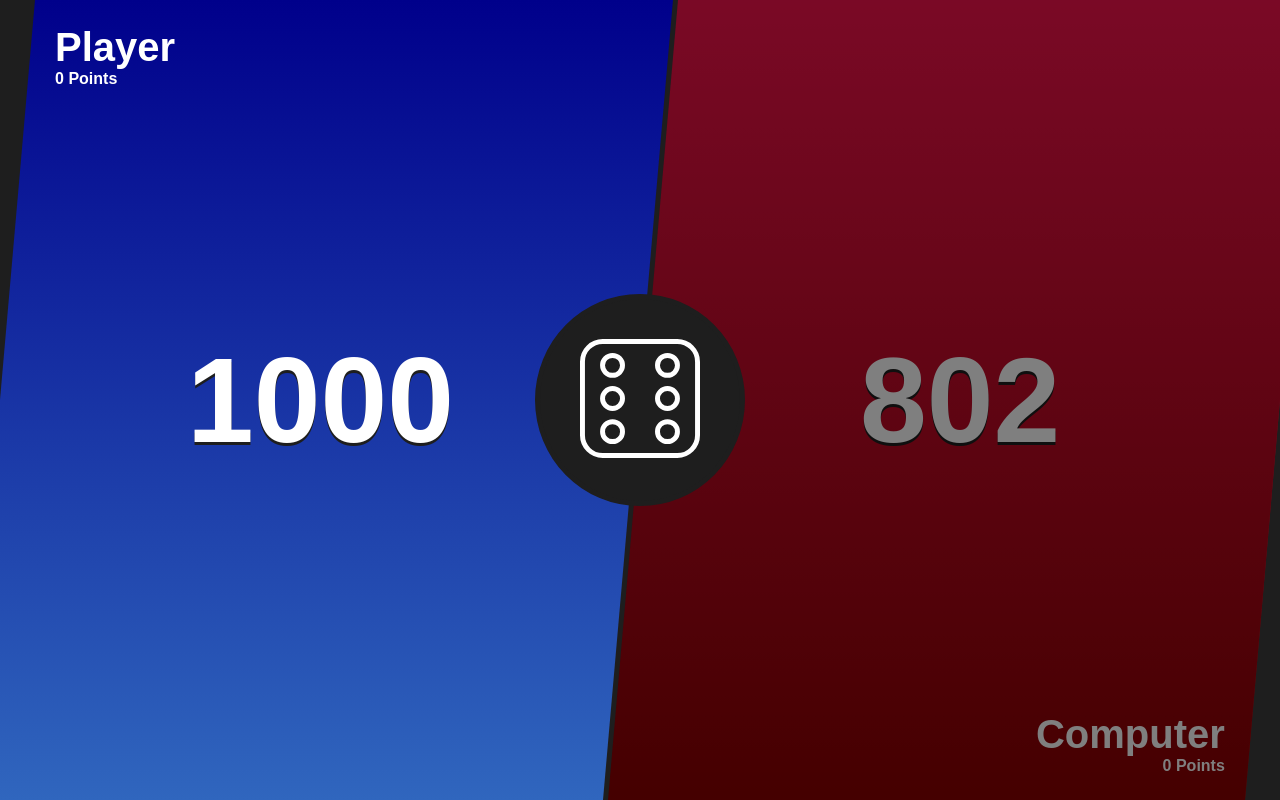
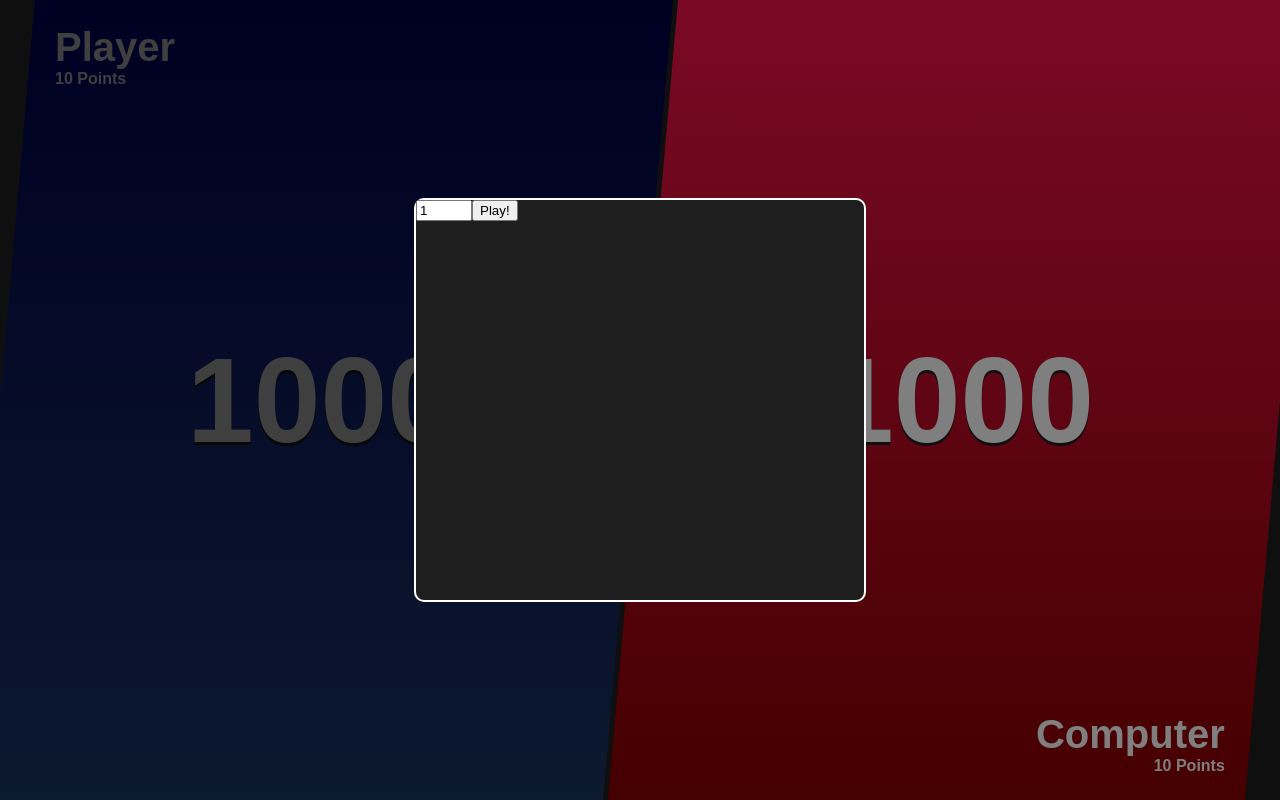
Before and after one commit to bascott5/death-rolls, an Angular app: page /offline-game in a window 1280 px wide. Built offline with nearby package versions, Linux system fonts and the light colour scheme.

Commit message:
Can make bets

```diff
--- a/src/components/modal/modal.component.css
+++ b/src/components/modal/modal.component.css
@@ -10,6 +10,7 @@
     left: 0;
     right: 0;
     bottom: 0;
+    z-index: 2;
 }
 
 #modal {
--- a/src/components/opponent/opponent.component.ts
+++ b/src/components/opponent/opponent.component.ts
@@ -11,6 +11,6 @@
   @Input() name: string;
   @Input() currentTurn: boolean;
   @Input() val: number;
-  points = 0;
+  @Input() points: number;
   constructor() {}
 }
--- a/src/components/player/player.component.ts
+++ b/src/components/player/player.component.ts
@@ -11,6 +11,6 @@
   @Input() name: string;
   @Input() currentTurn: boolean;
   @Input() val: number;
-  points = 0;
+  @Input() points: number;
   constructor() {}
 }
--- a/src/pages/offline-game/offline-game.component.html
+++ b/src/pages/offline-game/offline-game.component.html
@@ -1,10 +1,24 @@
 <main>
-    <player [name]="'Player'" [val]="playerVal" [currentTurn]="playerTurn" />
+    <modal [open]="isModalOpen">
+        @if (betting) {
+            <input type="number" [(ngModel)]="bet" min="1" max="{{ points }}" name="bet">
+            <button (click)="bet <= points && bet > 0 ? startGame() : null">Play!</button>
+        }
+        @else {
+            <h1>You {{ playerTurn ? "Won!" : "Loss!" }}</h1>
+            <h2>You {{ playerTurn ? "gained" : "lost" }} {{ bet }} points</h2>
+            @if (points > 0) {
+                <button (click)="resetGame()">Play again!</button>
+            }
+            <button routerLink="/">Return to Title Screen</button>
+        }
+    </modal>
+    <player [name]="'Player'" [val]="playerVal" [currentTurn]="playerTurn" [points]="points" />
     <section id="overlay">
         <hr>
         <button (click)="handlePlayerRoll()">
             <img src="dice.svg" alt="Roll!">
         </button>
     </section>
-    <opponent [name]="'Computer'" [val]="computerVal" [currentTurn]="playerTurn" />
+    <opponent [name]="'Computer'" [val]="computerVal" [currentTurn]="playerTurn" [points]="points" />
 </main>
--- a/src/pages/offline-game/offline-game.component.ts
+++ b/src/pages/offline-game/offline-game.component.ts
@@ -1,30 +1,46 @@
-import { Component, HostListener, OnInit } from '@angular/core';
+import { Component, HostListener } from '@angular/core';
 import { OpponentComponent } from "../../components/opponent/opponent.component";
 import { PlayerComponent } from "../../components/player/player.component";
+import { ModalComponent } from '../../components/modal/modal.component';
+import { FormsModule } from '@angular/forms';
+import { RouterLink } from '@angular/router';
 
 @Component({
   selector: 'offline-game',
   standalone: true,
-  imports: [OpponentComponent, PlayerComponent],
+  imports: [OpponentComponent, PlayerComponent, ModalComponent, FormsModule, RouterLink],
   templateUrl: './offline-game.component.html',
   styleUrl: './offline-game.component.css'
 })
-export class OfflineGameComponent implements OnInit {
+export class OfflineGameComponent {
   playerTurn: boolean;
-  gameOver = false;
   playerVal = 1000;
   computerVal = 1000;
   rollVal = 1000;
-  bet = 0;
+
+  isModalOpen = true;
+  betting = true;
+  bet = 1;
+
+  points = 10;
   constructor() {}
 
-  ngOnInit(): void {
+  startGame(): void {
+    this.closeModal();
     this.playerTurn =
     this.rng(2) == 2 ? true : false;
 
     if (!this.playerTurn) {
       this.roll();
     }
+  }
+
+  resetGame(): void {
+    this.bet = 1;
+    this.playerVal = 1000;
+    this.computerVal = 1000;
+    this.rollVal = 1000;
+    this.betting = true;
   }
 
   private roll(): void {
@@ -39,7 +55,14 @@
     this.playerTurn = !this.playerTurn;
 
     if (this.rollVal == 1) {
-      this.gameOver = true;
+      if (this.playerTurn) {
+        this.points += this.bet;
+      } else {
+        this.points -= this.bet;
+      }
+
+      this.betting = false;
+      this.isModalOpen = true;
     }
   }
 
@@ -48,7 +71,7 @@
   }
 
   handlePlayerRoll(): void {
-    if (this.playerTurn && !this.gameOver) {
+    if (this.playerTurn && !this.isModalOpen) {
       this.roll();
       this.handleComputerRoll();
     }
@@ -62,11 +85,19 @@
   }
 
   private handleComputerRoll(): void {
-    if (!this.playerTurn && !this.gameOver) {
+    if (!this.playerTurn && !this.isModalOpen) {
       let timer = setTimeout(() => {
         this.roll();
         clearTimeout(timer);
       }, 1000);
     }
   }
+
+  openModal() {
+    this.isModalOpen = true;
+  }
+
+  closeModal() {
+    this.isModalOpen = false;
+  }
 }
```
